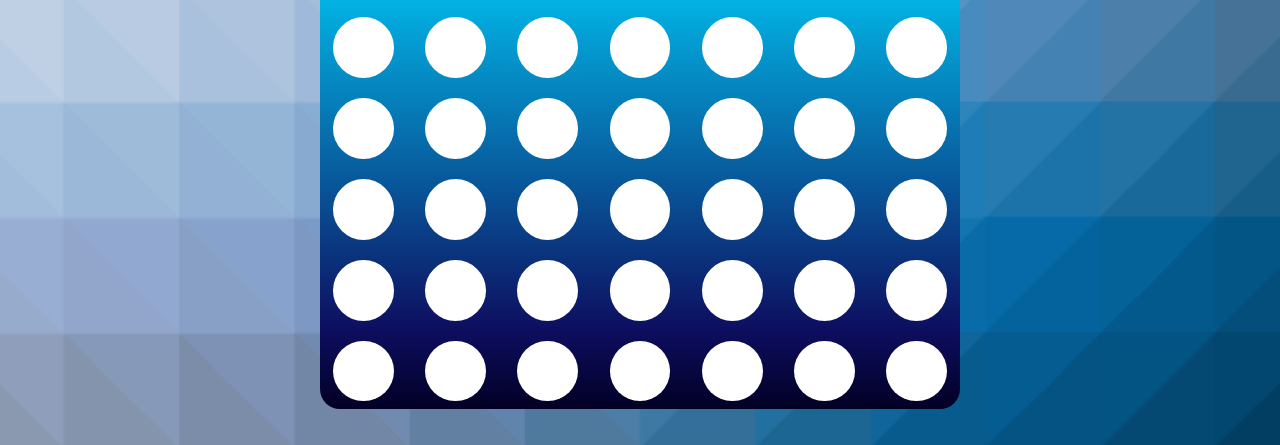
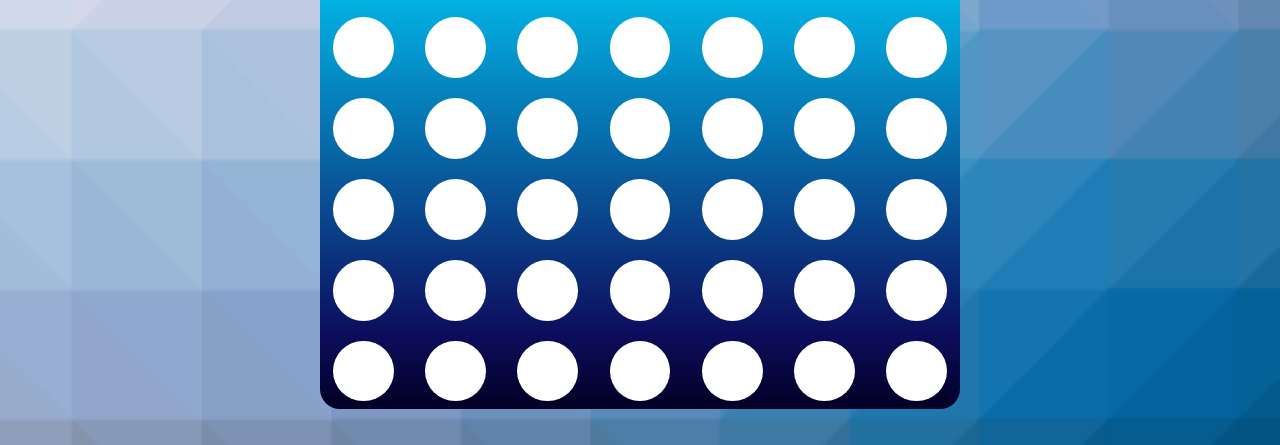
Before and after one commit to IanGitHub2/Project-1---Connect-4, a plain HTML site: page index.html in a window 1280 px wide. Shown: the part 355-800 px from the top of the page. Drawn offline with Linux system fonts and the light colour scheme.

Commit message:
background size fixed

```diff
--- a/style.css
+++ b/style.css
@@ -1,7 +1,7 @@
  body {
      background-image: url(./trianglify-lowres.png);
      background-repeat: no-repeat;
-     background-size: 80rem;
+     background-size: 90rem;
  }
  h1 {
      text-align: center;
```
